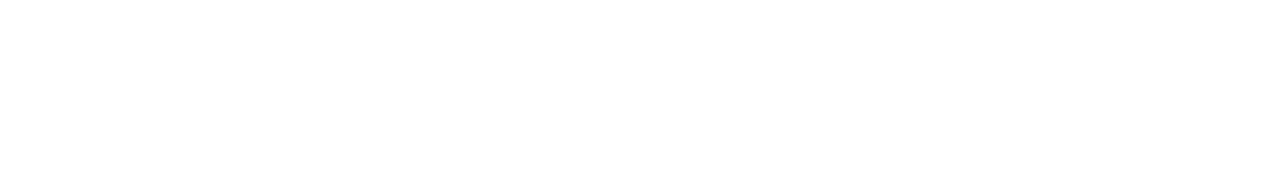
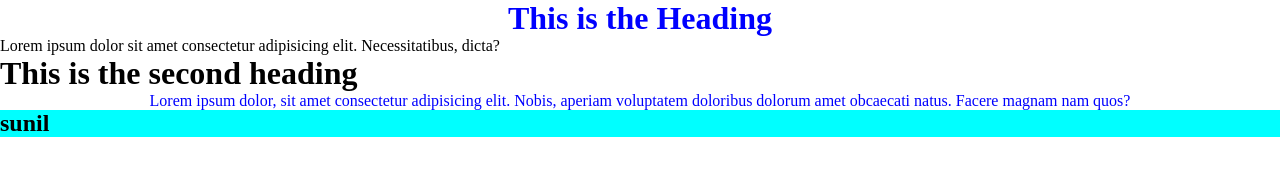
Before and after one commit to sunilbudhathoki01/html-css-js-from-scratch, a plain HTML site: page html&css/classes/index.html in a window 1280 px wide. Drawn offline with Linux system fonts and the light colour scheme.

Commit message:
design pattern using css init

```diff
--- a/html&css/classes/index.html
+++ b/html&css/classes/index.html
@@ -6,5 +6,17 @@
     <title>classes</title>
     <link rel="stylesheet" href="style.css" />
   </head>
-  <body></body>
+  <body>
+    <h1 class="colorFont">This is the Heading</h1>
+    <p>
+      Lorem ipsum dolor sit amet consectetur adipisicing elit. Necessitatibus,
+      dicta?
+    </p>
+    <h1>This is the second heading</h1>
+    <p class="colorFont">
+      Lorem ipsum dolor, sit amet consectetur adipisicing elit. Nobis, aperiam
+      voluptatem doloribus dolorum amet obcaecati natus. Facere magnam nam quos?
+    </p>
+    <h2>sunil</h2>
+  </body>
 </html>
--- a/html&css/classes/style.css
+++ b/html&css/classes/style.css
@@ -8,3 +8,10 @@
   height: 100%;
   width: 100%;
 }
+.colorFont {
+  color: blue;
+  text-align: center;
+}
+h2 {
+  background-color: aqua;
+}
--- /dev/null
+++ b/squaresHover/style.css
@@ -0,0 +1,26 @@
+* {
+  margin: 0%;
+  padding: 0%;
+  box-sizing: border-box;
+}
+html,
+body {
+  width: 100%;
+  height: 100%;
+}
+#main {
+  width: 100%;
+  height: 100%;
+  display: flex;
+  align-items: center;
+  justify-content: center;
+}
+.shape {
+  height: 200px;
+  width: 200px;
+  border: 1px solid black;
+  margin: 10px;
+  display: flex;
+  align-items: center;
+  justify-content: center;
+}
```
Also changed, not shown: squaresHover/index.html (added, +18 -0 lines).
